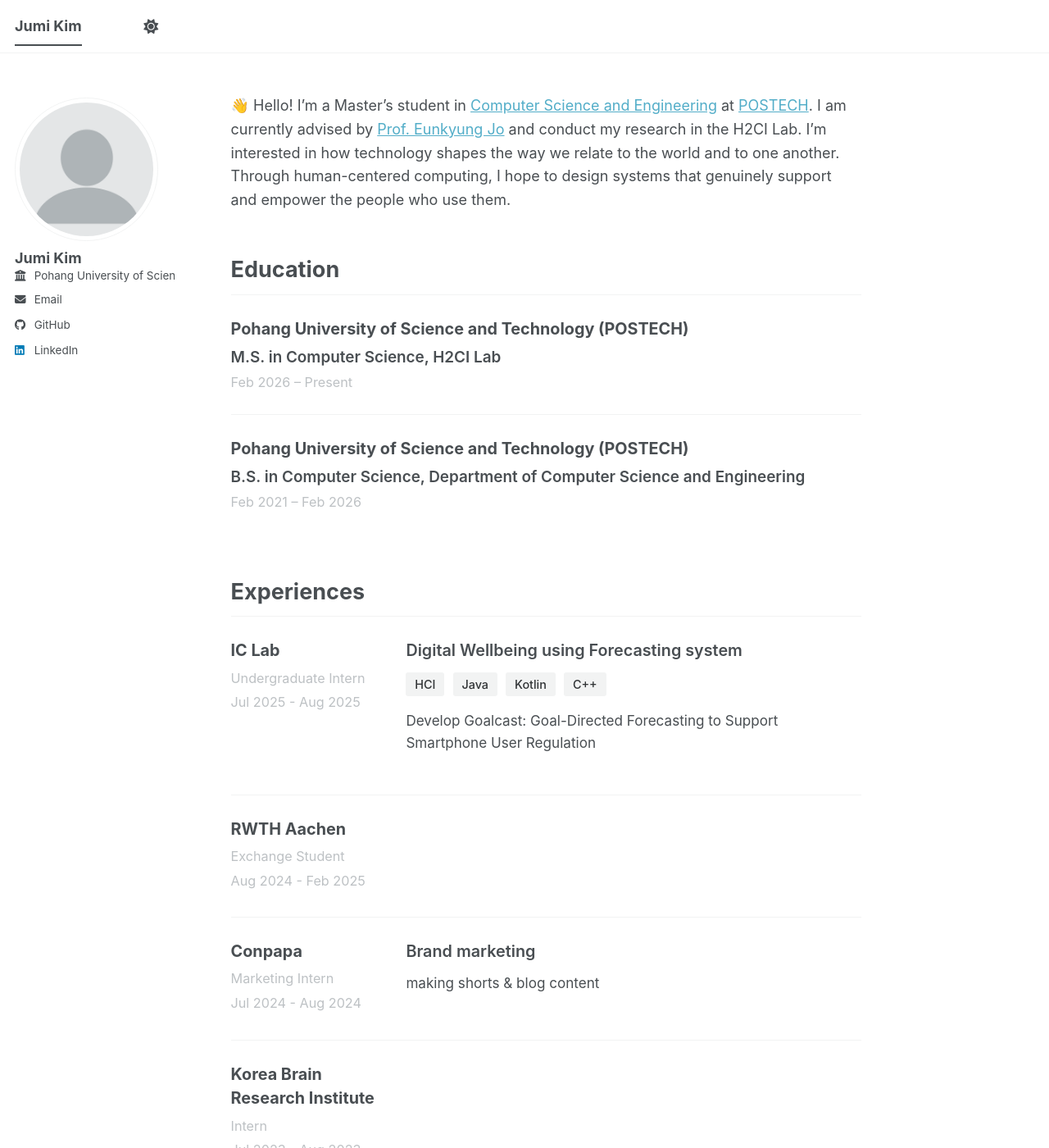
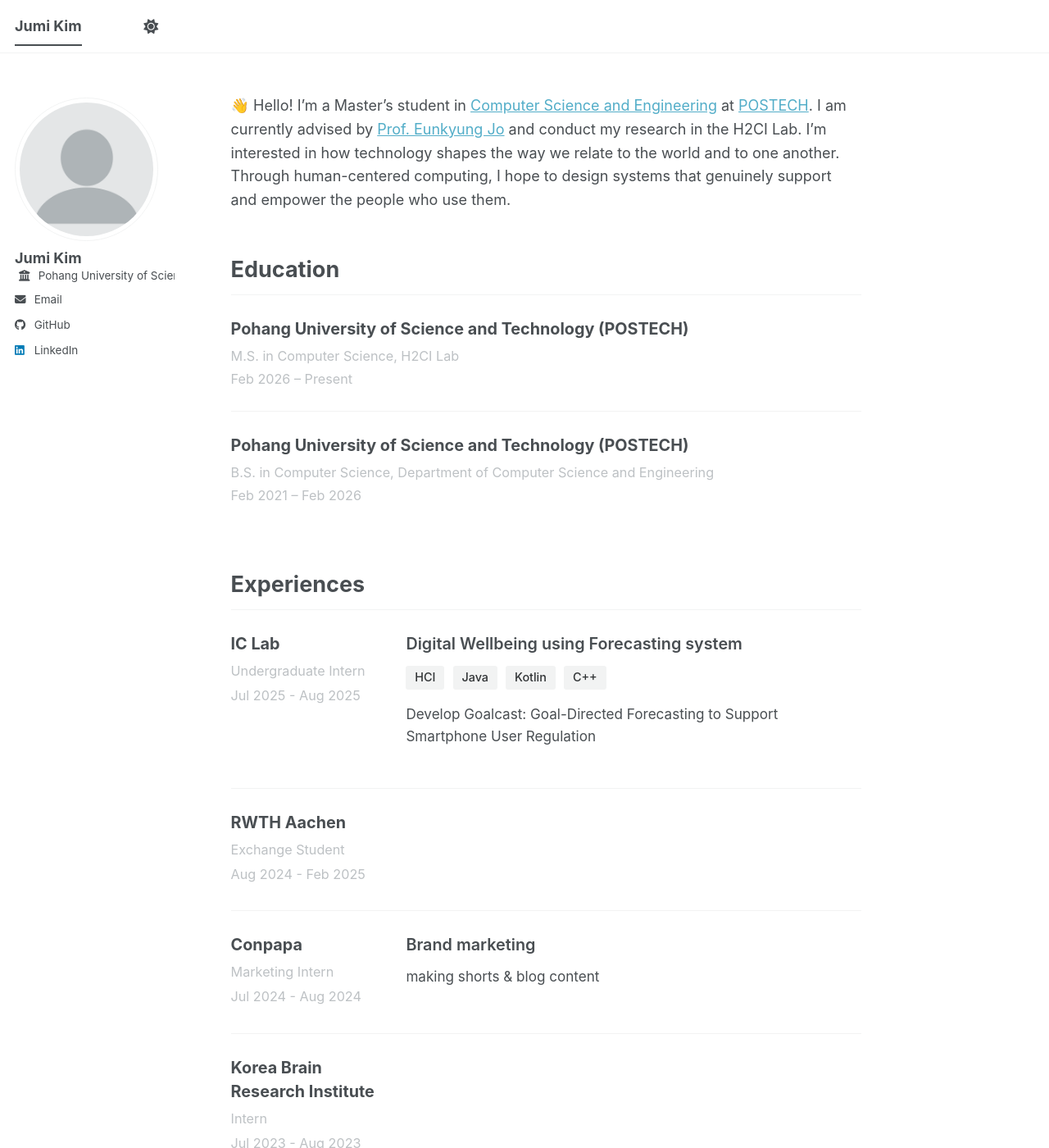
Before and after one commit to jglosa/jglosa.github.io, a Jekyll site: the page built from _pages/about.md, in a window 1280 px wide and 1400 px high. Shown: the whole window at 82% size. Built offline with Jekyll 4.4.1, drawn with Linux system fonts in a browser that asks for light colours; a script bundle is joined from its source files by our own code; library files that are not in the unit come from our copies.

Commit message:
change layout format littlebit

```diff
--- a/_includes/author-profile.html
+++ b/_includes/author-profile.html
@@ -28,7 +28,7 @@
         <li class="author__desktop"><i class="fas fa-fw fa-location-dot icon-pad-right" aria-hidden="true"></i>{{ author.location }}</li>
       {% endif %}
       {% if author.employer %}
-        <li class="author__desktop"><i class="fas fa-fw fa-building-columns icon-pad-right" aria-hidden="true"></i>{{ author.employer }}</li>
+        <li class="author__desktop"><a href="https://www.postech.ac.kr/eng" target="_blank"></a><i class="fas fa-fw fa-building-columns icon-pad-right" aria-hidden="true"></i>{{ author.employer }}</li>
       {% endif %}
       {% if author.uri %}
         <li><a href="{{ author.uri }}"><i class="fas fa-fw fa-link icon-pad-right" aria-hidden="true"></i>{{ site.data.ui-text[site.locale].website_label | default: "Website" }}</a></li>
--- a/_layouts/portfolio.html
+++ b/_layouts/portfolio.html
@@ -46,7 +46,7 @@
               <div style="font-size: 1.1rem; font-weight: 700; color: var(--global-text-color); margin-bottom: 0.3rem;">
                 {{ edu.school }}
               </div>
-              <div style="font-size: 1.05rem; font-weight: 600; color: var(--global-text-color); margin-bottom: 0.2rem;">
+              <div style="color: var(--global-text-color-light); font-size: 0.9rem; margin-bottom: 0.2rem;">
                 {% if edu.degree %}{{ edu.degree }}{% endif %}{% if edu.degree and edu.department %}, {% endif %}{% if edu.department %}{{ edu.department }}{% endif %}
               </div>
               <div style="color: var(--global-text-color-light); font-size: 0.9rem;">
--- a/_sass/layout/_sidebar.scss
+++ b/_sass/layout/_sidebar.scss
@@ -184,7 +184,7 @@
 
   @include breakpoint($large) {
     margin-top: 10px;
-    margin-bottom: 10px;
+    margin-bottom: 25px;
   }
 }
 .sidebar .author__name {
```
